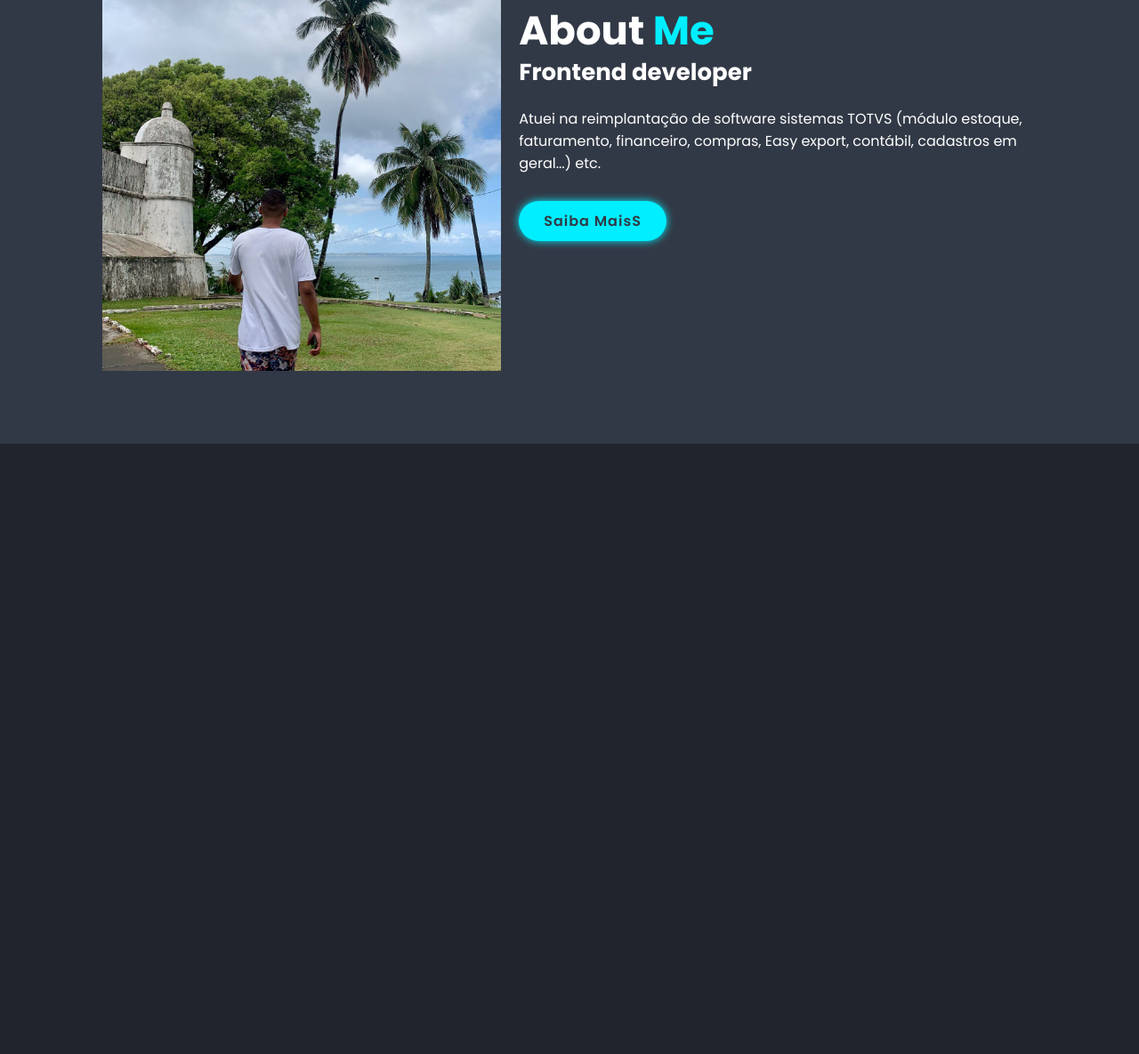
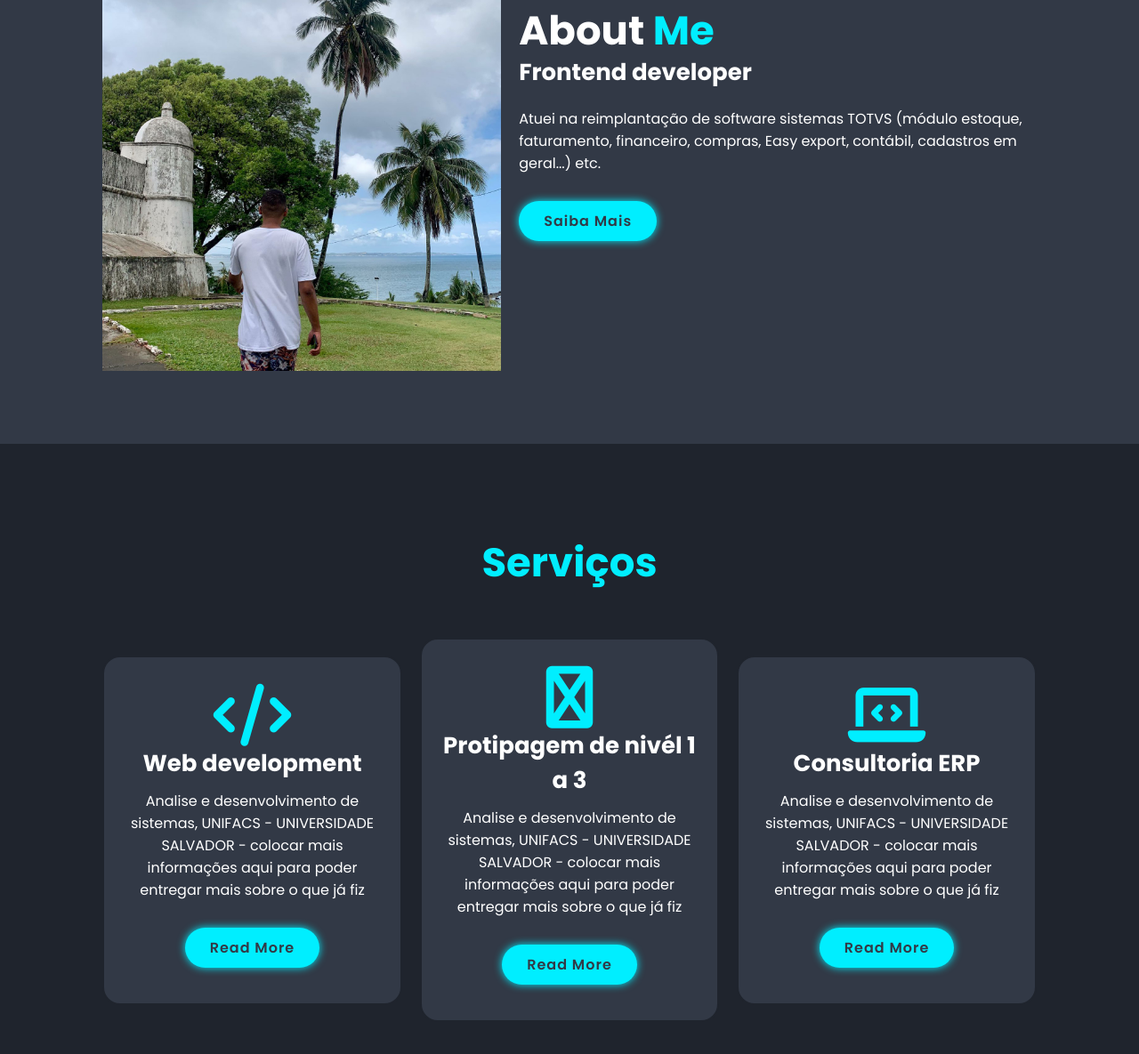
Before and after one commit to adailsoncunha/portifolio1, a plain HTML site: page index.html in a window 1280 px wide. Shown: the part 1117-2302 px from the top of the page at 89% size. Before the commit the page ends 1616 px from the top, so only its background shows below. Drawn offline with Linux system fonts and the light colour scheme; files whose address does not match are found by name.

Commit message:
serviços potfólio

```diff
--- a/css/style.css
+++ b/css/style.css
@@ -80,6 +80,7 @@ section{
     margin-left: 3%;
 
 
+
 }
 
 .home-content h3{
@@ -148,6 +149,7 @@ span{
 }
 .sobre-img img{
     width: 35vw;
+
 }
 .heading{
     text-align: center;
@@ -165,3 +167,40 @@ span{
     font-size: 1.6rem;
     margin: 2rem 0 3rem;
 }
+.serviços h2{
+    margin-bottom: 5rem;
+}
+.serviço-container{
+    display: flex;
+    justify-content: center;
+    align-items: center;
+    flex-wrap: wrap;
+    gap: 2rem;
+}
+.serviço-container .serviços-box{
+    flex: 1 1 30rem;
+    background: var(--second-bg-color);
+    padding: 3rem 2rem 4rem;
+    border-radius: 2rem;
+    text-align: center;
+    border: .2rem solid var(--bg-color);
+    transition: .5s ease;
+
+}
+.serviço-container .serviços-box:hover{
+    border-color: var(--main-color);
+    transform: scale(1.02);
+}
+
+.serviços-box i {
+    font-size: 7rem;
+    color: var(--main-color);
+
+}
+.serviços-box h3{
+    font-size: 2.6rem;
+}
+.serviços-box p{
+    font-size: 1.6rem;
+    margin: 1rem 0 3rem;
+}
--- a/index.html
+++ b/index.html
@@ -3,14 +3,14 @@
 <head>
     <meta charset="UTF-8">
     <meta name="viewport" content="width=device-width, initial-scale=1.0">
-    <title>Portifolio</title>
+    <title>Adailson Cunha</title>
     <link rel="stylesheet" href="https://cdnjs.cloudflare.com/ajax/libs/font-awesome/6.7.2/css/all.min.css" integrity="sha512-Evv84Mr4kqVGRNSgIGL/F/aIDqQb7xQ2vcrdIwxfjThSH8CSR7PBEakCr51Ck+w+/U6swU2Im1vVX0SVk9ABhg==" crossorigin="anonymous" referrerpolicy="no-referrer" />"/>
     <link rel="stylesheet" href="css/style.css">
 
 </head>
 <body>
     <header class="header">
-    <a href="#" class="logo">Portfolio</a>
+    <a href="#" class="logo">Portfólio</a>
 
     <i class='bx  bx-menu' id="menu-icon" ></i>
 
@@ -18,7 +18,7 @@
         <a href="#home" class="active">Home</a>
         <a href="#sobre">Sobre</a>
         <a href="#serviços">Serviços</a>
-        <a href="#portifolio">Portifolio</a>
+        <a href="#portifolio">Portifólio</a>
         <a href="#contato">Contato</a>
     </nav>
     </header>
@@ -55,10 +55,40 @@
       <p>
         Atuei na reimplantação de software sistemas TOTVS (módulo estoque, faturamento, financeiro, compras, Easy export, contábil, cadastros em geral...) etc.
       </p>
-      <a href="#" class="btn">Saiba MaisS</a>
+      <a href="#" class="btn">Saiba Mais</a>
     </div>
 </section>
   <!-- serviços nova aba -->
+   <section class="serviços" id="serviços">
+     <h2 class="heading"><span>Serviços</span></h2>
+    <div class="serviço-container">
+      <div class="serviços-box">
+        <i class="fa-solid fa-code"></i>
+        <h3>Web development</h3>
+        <p>Analise e desenvolvimento de sistemas, UNIFACS - UNIVERSIDADE SALVADOR - colocar mais informações
+            aqui para poder entregar mais sobre o que já fiz </p>
+            <a href="#" class="btn">Read More</a>
+      </div>
+
+      <div class="serviços-box">
+        <i class="fa-solid fa-notdef"></i>
+        <h3>Protipagem de nivél 1 a 3</h3>
+        <p>Analise e desenvolvimento de sistemas, UNIFACS - UNIVERSIDADE SALVADOR - colocar mais informações
+            aqui para poder entregar mais sobre o que já fiz </p>
+            <a href="#" class="btn">Read More</a>
+      </div>
+
+      <div class="serviços-box">
+        <i class="fa-solid fa-laptop-code"></i>
+        <h3>Consultoria ERP</h3>
+        <p>Analise e desenvolvimento de sistemas, UNIFACS - UNIVERSIDADE SALVADOR - colocar mais informações
+            aqui para poder entregar mais sobre o que já fiz </p>
+            <a href="#" class="btn">Read More</a>
+      </div>
+    </div>
+
+
+   </section>
 
 
      <script src="script.js"></script>
```
